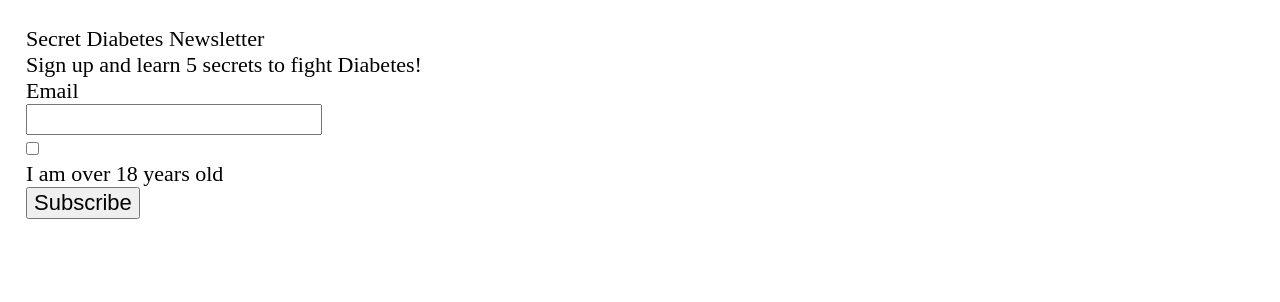
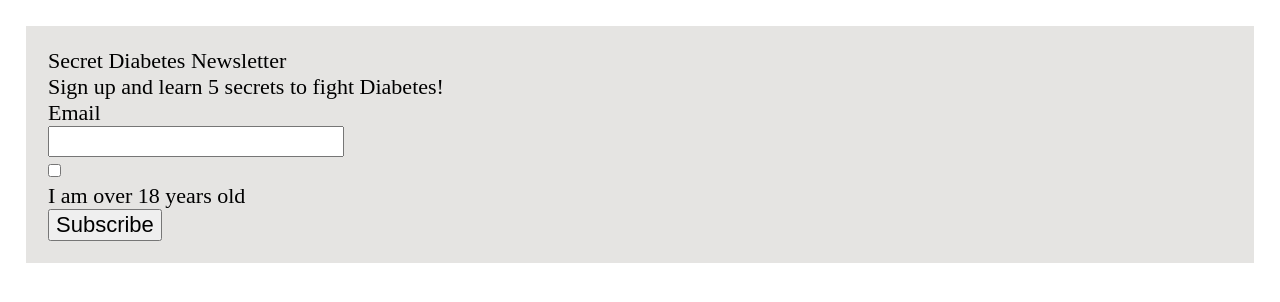
Before and after one commit to AlexandruChica-ITMD362/lab3, a plain HTML site: page index.html in a window 1280 px wide. Drawn offline with nearby package versions, Linux system fonts and the light colour scheme.

Commit message:
Set up "platinum" as the background color

```diff
--- a/css/screen.css
+++ b/css/screen.css
@@ -204,5 +204,9 @@ label {
 
 /* ===== LAYOUT STYLES ====== */
 
+main {
+  background-color: #E5E4E2;
+  padding: 1em;
+}
 
 /* ===== STATE STYLES ======= */
```
